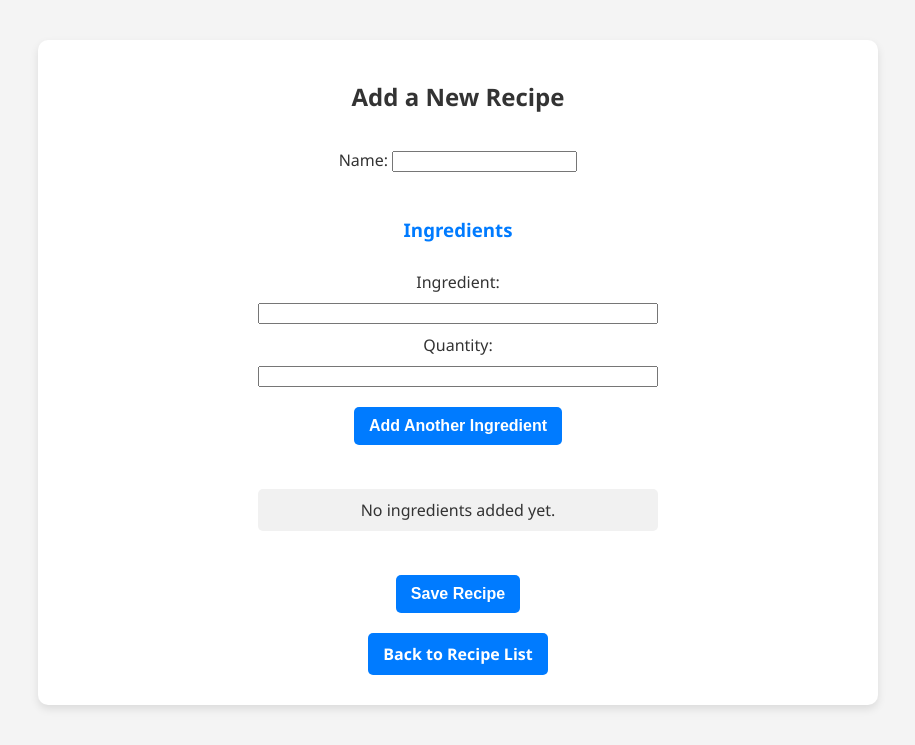
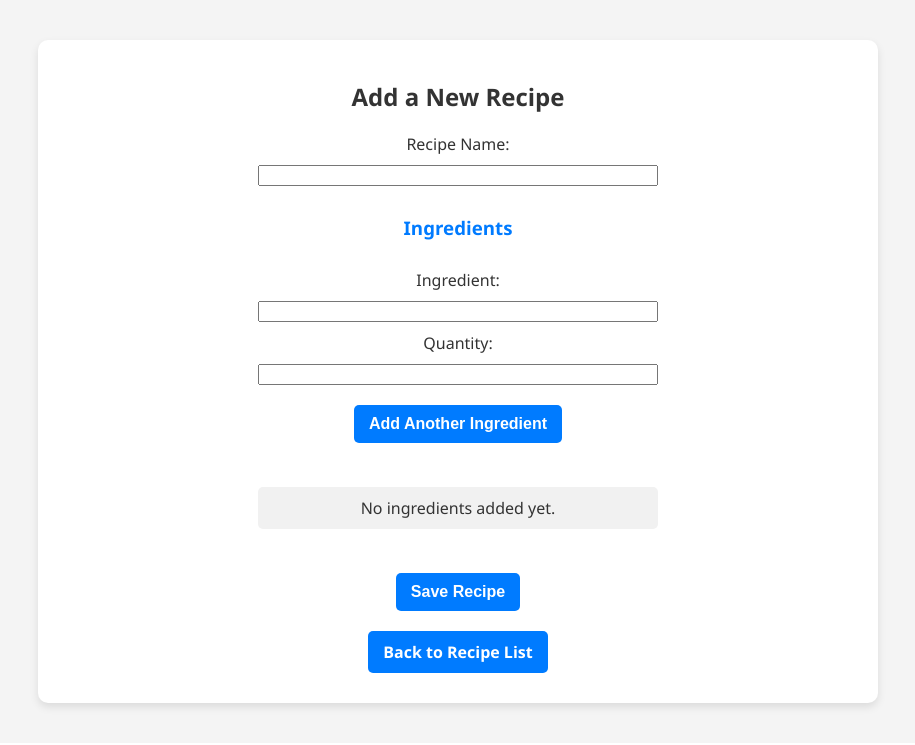
Before and after one commit to Mieka068/recipebook-laciste-ramonamiekaela, a Django app: page /recipe/add/ in a window 1280 px wide. Shown: the part 197-942 px from the top of the page, without its empty margins (182-1097 px from the left). After the commit the page ends 910 px from the top, so only its background shows below. Run offline with Django 5.2, Linux system fonts and the light colour scheme; the visitor is signed in with stand-in values (Sample User, id 1).

Commit message:
Made final adjustments to the add new recipe functionality

```diff
--- a/recipebook/ledger/forms.py
+++ b/recipebook/ledger/forms.py
@@ -20,6 +20,7 @@ class RecipeIngredientForm(forms.ModelForm):
         label="Or create a new ingredient"
     )
 
+
     class Meta:
         model = RecipeIngredient
         fields = ["ingredient", "quantity"]
--- a/recipebook/ledger/views.py
+++ b/recipebook/ledger/views.py
@@ -23,6 +23,7 @@ class AddRecipeView(LoginRequiredMixin, CreateView):
     def get_context_data(self, **kwargs):
         context = super().get_context_data(**kwargs)
 
+        context["entered_recipe_name"] = self.request.session.get("entered_recipe_name", "")
         context["entered_ingredients"] = self.request.session.get("entered_ingredients", [])
 
         return context
@@ -32,8 +33,12 @@ class AddRecipeView(LoginRequiredMixin, CreateView):
         form = self.get_form()
 
         if "add_ingredient" in request.POST:
+            recipe_name = request.POST.get("name")
             ingredient_name = request.POST.get("new_ingredient")
             quantity = request.POST.get("quantity")
+
+            if recipe_name:
+                request.session["entered_recipe_name"] = recipe_name
 
             if ingredient_name and quantity:
                 # Store ingredients temporarily in session
@@ -49,8 +54,15 @@ class AddRecipeView(LoginRequiredMixin, CreateView):
             recipe.author = request.user
             recipe.save()
 
+            # Add last entered ingredient before saving
+            ingredient_name = request.POST.get("new_ingredient")
+            quantity = request.POST.get("quantity")
+            if ingredient_name and quantity:
+                entered_ingredients = request.session.get("entered_ingredients", [])
+                entered_ingredients.append(f"{ingredient_name} - {quantity}")
+                request.session["entered_ingredients"] = entered_ingredients
+
             # Save entered ingredients to the database
-            entered_ingredients = request.session.get("entered_ingredients", [])
             for entry in entered_ingredients:
                 ingredient_name, quantity = entry.split(" - ")
                 ingredient, _ = Ingredient.objects.get_or_create(name=ingredient_name)
@@ -58,6 +70,7 @@ class AddRecipeView(LoginRequiredMixin, CreateView):
 
             # Clear session data
             request.session["entered_ingredients"] = []
+            request.session["entered_recipe_name"] = ""
 
             return redirect("ledger:recipe_list")
 
--- a/recipebook/templates/ledger/add_recipe.html
+++ b/recipebook/templates/ledger/add_recipe.html
@@ -8,7 +8,8 @@
         {% csrf_token %}
 
         <!-- Recipe Name Form -->
-        {{ form.as_p }}
+        <label for="name">Recipe Name:</label>
+        <input type="text" name="name" required value="{{ entered_recipe_name }}">
 
         <h3>Ingredients</h3>
 
```
